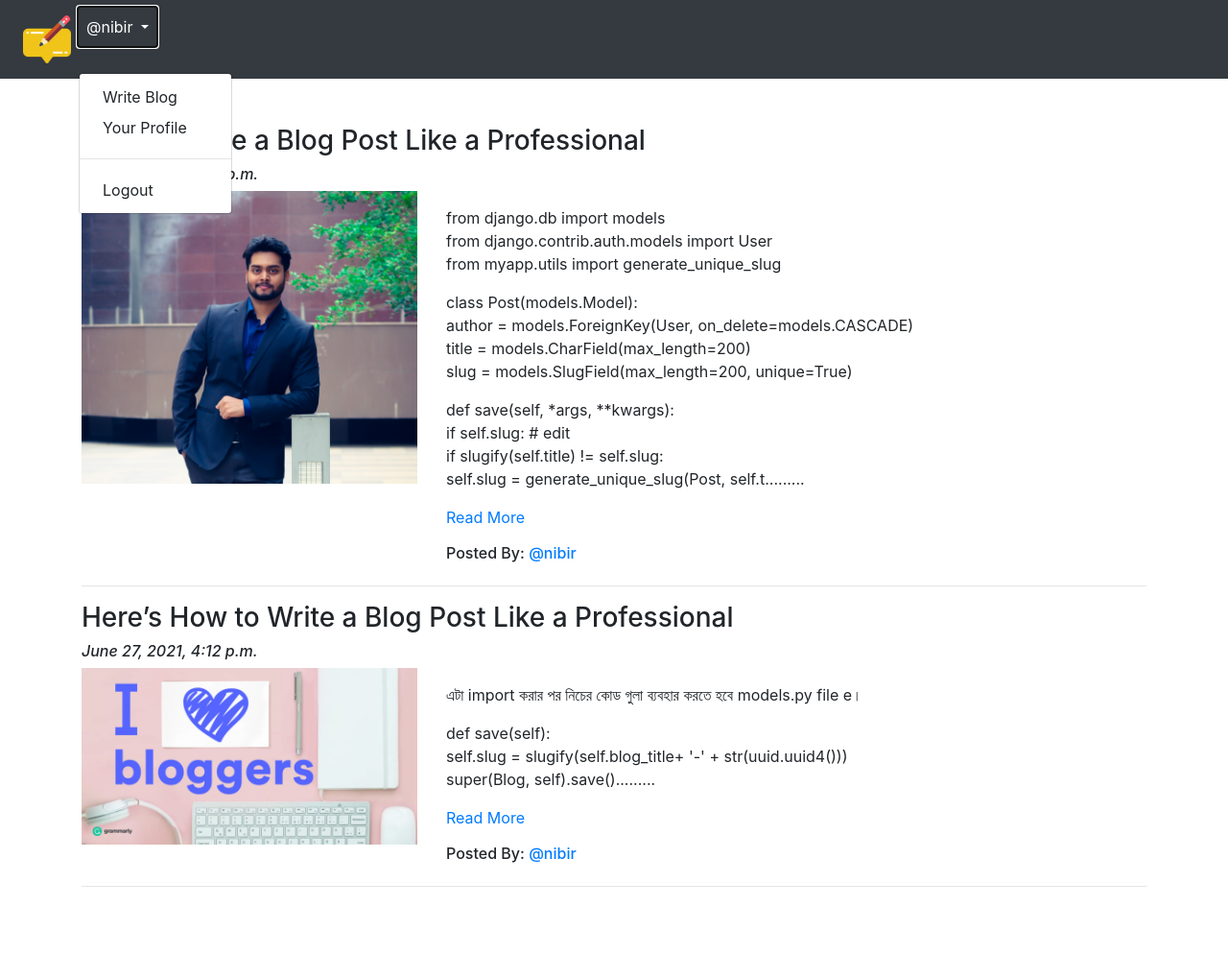
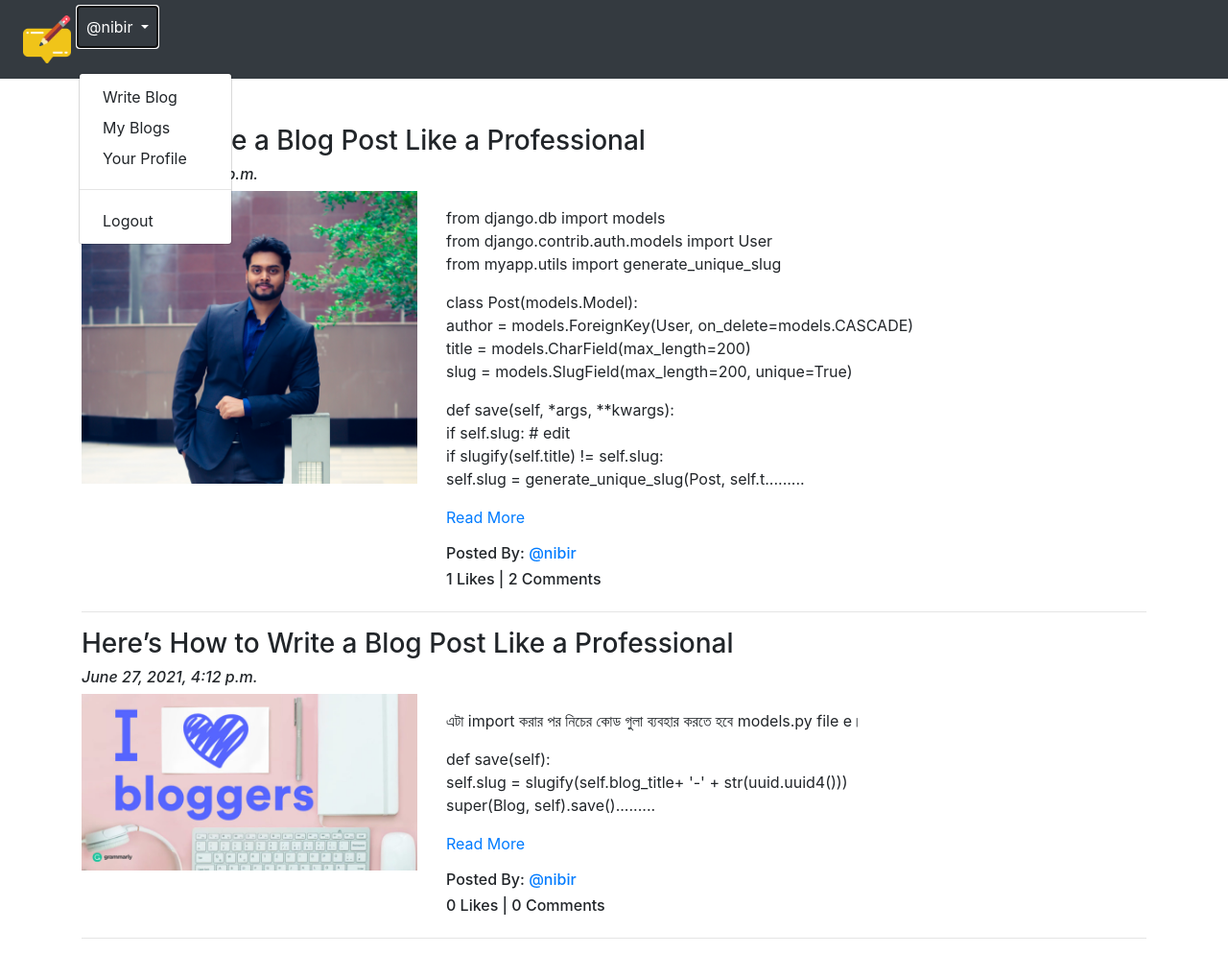
Before and after one commit to mz-nibir/Developing-A-Blog-with-Django, a Django app: page /blog/ in a window 1280 px wide, after a click that opens the changed part. Shown: the whole page at 96% size. Before the commit the page ends 924 px from the top, so only its background shows below. Run offline with Django 3.2, Linux system fonts and the light colour scheme; a user stored in the database is signed in; data comes from the database, SQL or seed files in the repository; both versions use the stored data as it was after the commit; some libraries are stand-ins or nearby versions.

Commit message:
view myblog to see what i hv posted

```diff
--- a/My_Blog_Project/App_Blog/urls.py
+++ b/My_Blog_Project/App_Blog/urls.py
@@ -9,6 +9,7 @@ path('write/', views.CreateBlog.as_view(), name='create_blog'),
 path('details/<slug:slug>', views.blog_details, name='blog_details'),
 path('liked/<pk>/', views.liked, name='liked_post'),
 path('unliked/<pk>/', views.unliked, name='unliked_post'),
+path('my-blogs/', views.Myblogs.as_view(), name='my_blogs'),
 
 
 ]
--- a/My_Blog_Project/App_Blog/views.py
+++ b/My_Blog_Project/App_Blog/views.py
@@ -87,3 +87,6 @@
         # jodi like thake tahole delete kore dibe...
         already_liked.delete()
         return HttpResponseRedirect(reverse('App_Blog:blog_details', kwargs={'slug':blog.slug}))
+
+class Myblogs(LoginRequiredMixin, TemplateView):
+    template_name = 'App_Blog/my_blogs.html'
--- a/My_Blog_Project/templates/App_Blog/blog_list.html
+++ b/My_Blog_Project/templates/App_Blog/blog_list.html
@@ -17,6 +17,9 @@
     <p>{{blog.blog_content|range_filter|linebreaks}} <a href="{% url 'App_Blog:blog_details' slug=blog.slug %}">Read More </a> </p>
     <h6>Posted By: <a href="#">@{{blog.author}}</a></h6>
 
+    <!-- like and comment count.. -->
+      <h6>{{blog.liked_blog.count}} Likes | {{blog.blog_comment.count}} Comments</h6>
+
   </div>
 
 </div>
--- a/My_Blog_Project/templates/base.html
+++ b/My_Blog_Project/templates/base.html
@@ -27,6 +27,9 @@
         </a>
         <div class="dropdown-menu">
           <a class="dropdown-item" href="{% url 'App_Blog:create_blog' %}">Write Blog</a>
+          <!-- for my blog -->
+          <a class="dropdown-item" href="{% url 'App_Blog:my_blogs' %}">My Blogs</a>
+
           <a class="dropdown-item" href="{% url 'App_Login:profile' %}">Your Profile</a>
           <hr>
           <a class="dropdown-item" href="{% url 'App_Login:logout' %}">Logout</a>
```
Also changed, not shown: My_Blog_Project/templates/App_Blog/my_blogs.html (+17 -1 lines), My_Blog_Project/db.sqlite3.
